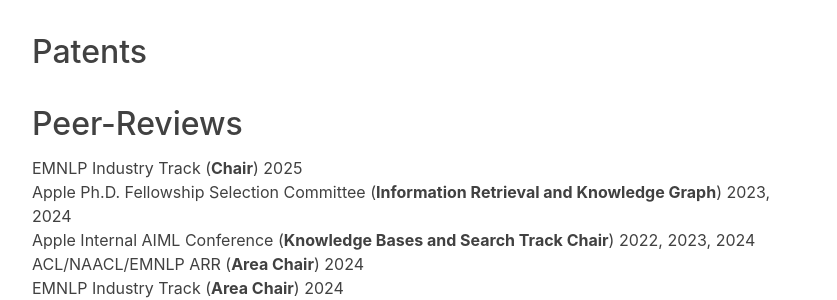
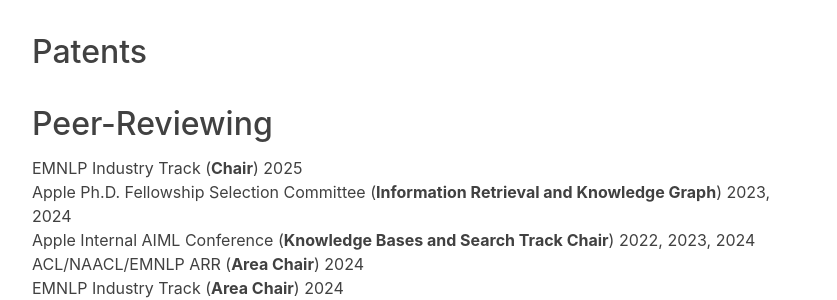
Before and after one commit to hariharanragothaman/hariharanragothaman.github.io, a Jekyll site: the page built from cv.md, in a window 1280 px wide and 900 px high, scrolled down 2826 px. Shown: the part 156-456 px from the top of the window, without its empty margins (300-1137 px from the left). Built offline with Jekyll 4.4.1, drawn with Linux system fonts in a browser that asks for light colours; nearby versions of some CDN libraries; some web fonts are replaced.

Commit message:
Polishes and Updates

```diff
--- a/cv.md
+++ b/cv.md
@@ -80,7 +80,7 @@
 {% include cv/publication.html pub=pub selectedBoolForBibtex=selectedBoolForBibtex %}
 {% endfor %}
 
-## Peer-Reviews
+## Peer-Reviewing
 
 {% for venue in site.data.reviewer %}
 {% include cv/venue.html venue=venue %}
```
